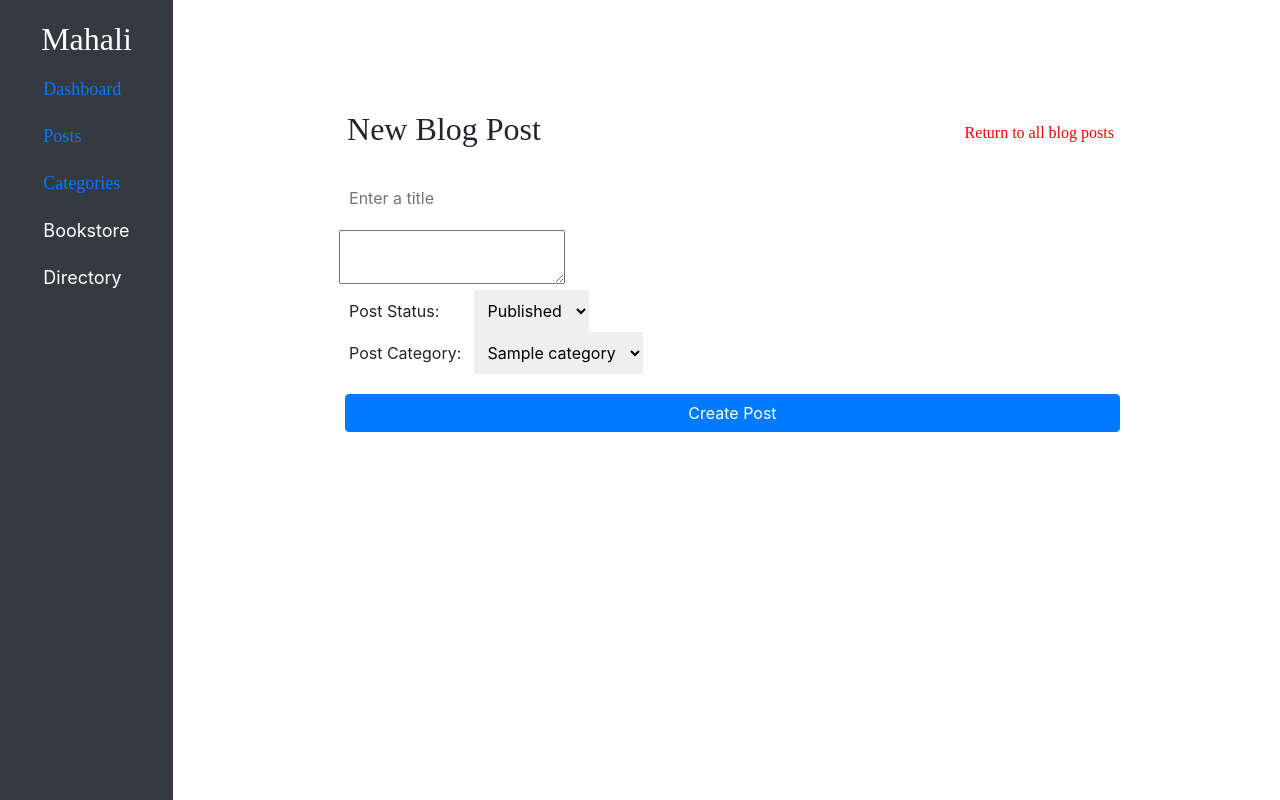
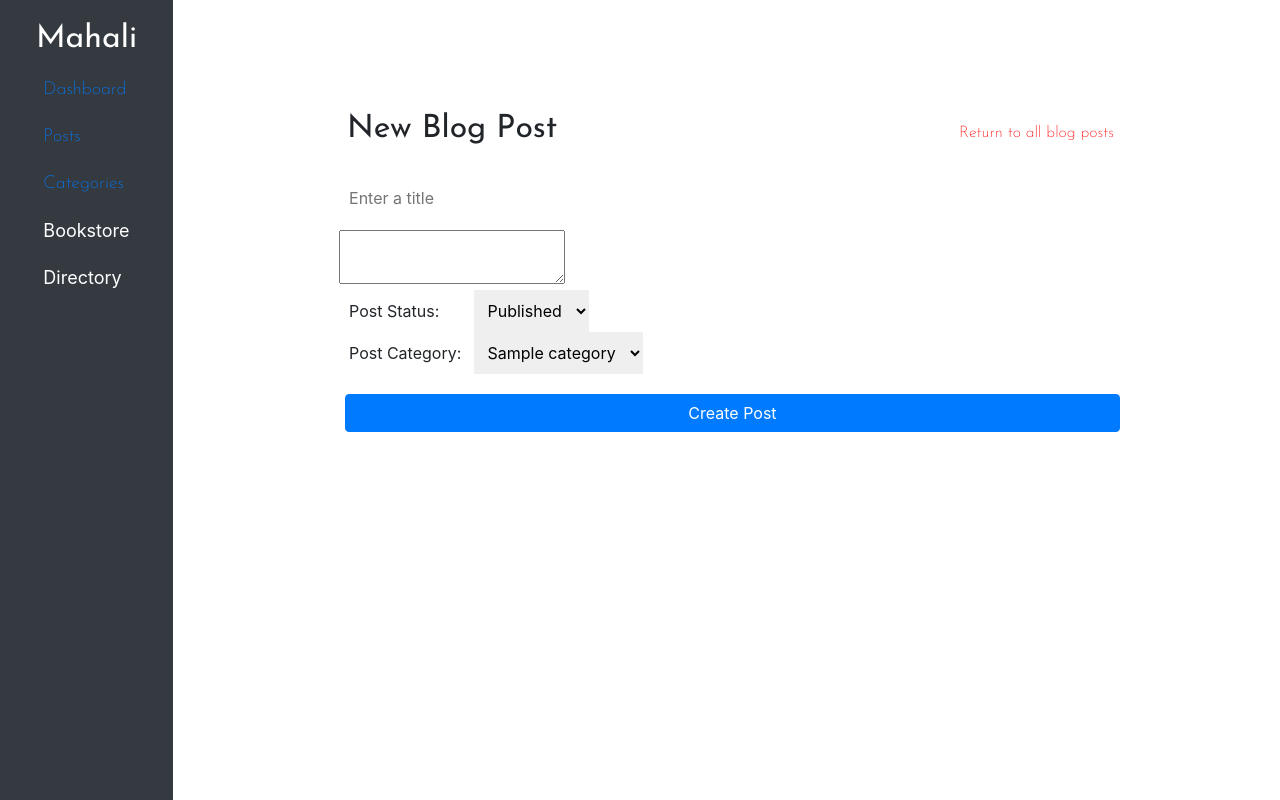
Before and after one commit to MrNaughtZero/Black_Business_Directory, a Flask app: page /dashboard/create/post in a window 1280 px wide. Run offline with Flask 2, Linux system fonts and the light colour scheme; tables that the repository leaves empty hold one stand-in row (values such as "Sample post"); some libraries are stand-ins or nearby versions.

Commit message:
google fonts added

```diff
--- a/app/templates/include/styles.html
+++ b/app/templates/include/styles.html
@@ -1,2 +1,4 @@
 <link href="{{url_for('static', filename='styles/main.css')}}" type="text/css" rel="stylesheet">
 <link rel="stylesheet" href="https://maxcdn.bootstrapcdn.com/bootstrap/4.5.2/css/bootstrap.min.css">
+<link rel="preconnect" href="https://fonts.gstatic.com">
+<link href="https://fonts.googleapis.com/css2?family=Josefin+Sans:ital,wght@0,200;0,300;0,400;1,200&display=swap" rel="stylesheet">
```
